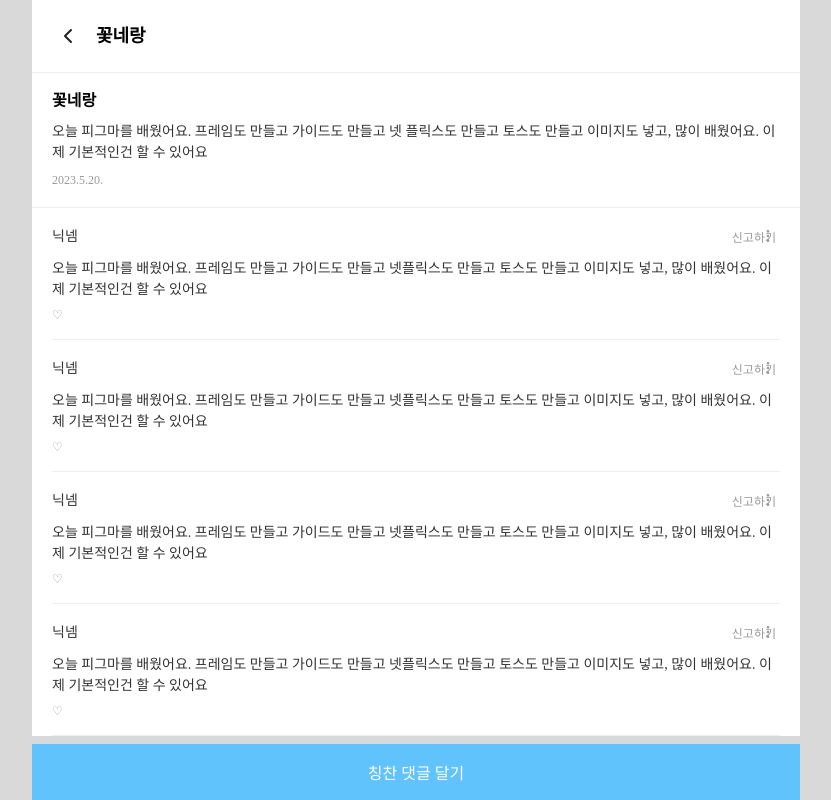
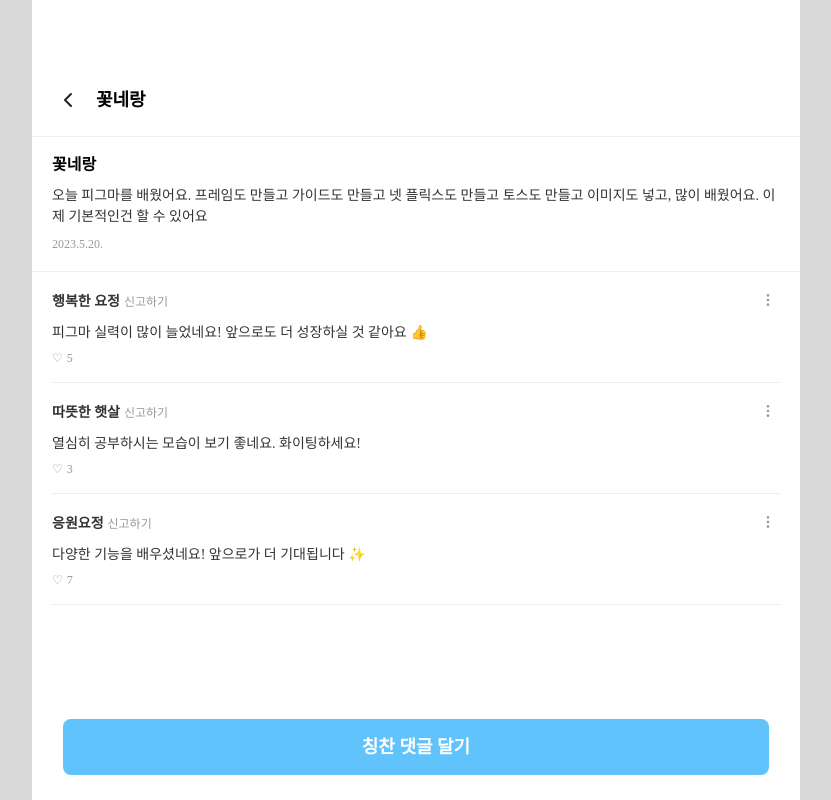
Before and after one commit to chchyj-project/chchyj-front, a React (Vite) app: page /post/1 in a window 1280 px wide. Shown: the whole page, without its empty margins (224-1055 px from the left). Built offline with nearby package versions, Linux system fonts and the light colour scheme.

Commit message:
[chore]:공통 커스텀 토스트바 UI 추가 (라이브러리 아님)

```diff
--- /dev/null
+++ b/src/components/ToastPopup.tsx
@@ -0,0 +1,80 @@
+import styled, { keyframes } from 'styled-components';
+import { useEffect } from 'react';
+
+const slideInFromTop = keyframes`
+  from {
+    transform: translateY(-100%);
+    opacity: 0;
+  }
+  to {
+    transform: translateY(0);
+    opacity: 0.97;
+  }
+`;
+
+const slideInFromBottom = keyframes`
+  from {
+    transform: translateY(100%);
+    opacity: 0;
+  }
+  to {
+    transform: translateY(0);
+    opacity: 0.97;
+  }
+`;
+const ToastContainer = styled.div`
+  position: fixed;
+  top: 0;
+  left: 0;
+  right: 0;
+  bottom: 0;
+  max-width: 768px;
+  margin: 0 auto;
+  pointer-events: none; // 클릭 이벤트가 뒤의 요소들에 전달되도록
+  z-index: 20;
+`;
+
+const ToastWrapper = styled.div`
+  position: relative; // fixed에서 relative로 변경
+  display: flex;
+  height: 4rem;
+  width: 60%;
+  margin: 0 auto; // 가로 중앙 정렬
+  padding: 10px;
+  align-items: center;
+  justify-content: center;
+  border-radius: 1rem;
+  background-color: #22c55e;
+  opacity: 97%;
+  box-shadow: 0px 2px 8px rgba(0, 0, 0, 0.25);
+  top: 50vh; // 세로 중앙 정렬
+  transform: translateY(-50%); // 세로 중앙 정렬
+  animation: ${(props) =>
+      props.$position === 'top' ? slideInFromTop : slideInFromBottom}
+    0.5s ease-out forwards;
+`;
+
+const ToastMessage = styled.p`
+  font-size: 16px; // text-Body에 해당하는 크기
+  color: white;
+`;
+
+export default function ToastPopup({ message, setToast, position }: any) {
+  // 3초 뒤 toast를 false로 변경합니다.
+  useEffect(() => {
+    const timer = setTimeout(() => {
+      setToast(false);
+    }, 3000);
+    return () => {
+      clearTimeout(timer);
+    };
+  }, [setToast]);
+
+  return (
+    <ToastContainer>
+      <ToastWrapper $position={position}>
+        <ToastMessage>{message}</ToastMessage>
+      </ToastWrapper>
+    </ToastContainer>
+  );
+}
--- /dev/null
+++ b/src/data/mockData/praiseDetail.ts
@@ -0,0 +1,49 @@
+interface Comment {
+  id: number;
+  nickname: string;
+  content: string;
+  likes: number;
+  createdAt: string;
+}
+
+interface Post {
+  id: number;
+  title: string;
+  content: string;
+  createdAt: string;
+  author: string;
+  comments: Comment[];
+}
+
+// mockData/praiseData.ts
+export const mockPost: Post = {
+  id: 1,
+  title: '꽃네랑',
+  content:
+    '오늘 피그마를 배웠어요. 프레임도 만들고 가이드도 만들고 넷 플릭스도 만들고 토스도 만들고 이미지도 넣고, 많이 배웠어요. 이제 기본적인건 할 수 있어요',
+  createdAt: '2023.5.20.',
+  author: '꽃네랑',
+  comments: [
+    {
+      id: 1,
+      nickname: '행복한 요정',
+      content: '피그마 실력이 많이 늘었네요! 앞으로도 더 성장하실 것 같아요 👍',
+      likes: 5,
+      createdAt: '2023.5.20.',
+    },
+    {
+      id: 2,
+      nickname: '따뜻한 햇살',
+      content: '열심히 공부하시는 모습이 보기 좋네요. 화이팅하세요!',
+      likes: 3,
+      createdAt: '2023.5.20.',
+    },
+    {
+      id: 3,
+      nickname: '응원요정',
+      content: '다양한 기능을 배우셨네요! 앞으로가 더 기대됩니다 ✨',
+      likes: 7,
+      createdAt: '2023.5.20.',
+    },
+  ],
+};
--- a/src/pages/PraiseDetail.tsx
+++ b/src/pages/PraiseDetail.tsx
@@ -1,16 +1,22 @@
 import styled from 'styled-components';
 import { ChevronLeft, MoreVertical } from 'lucide-react';
+import Common from '../style/Common.ts';
+import styleToken from '../style/styleToken.ts';
+import { useNavigate } from 'react-router-dom';
+import { mockPost } from '../data/mockData/praiseDetail.ts';
 
 const Container = styled.div`
   max-width: 768px;
   margin: 0 auto;
   background: white;
+  min-height: 100vh; // height: 100vh 대신 min-height: 100vh 사용
+  padding-bottom: 100px; // 하단 버튼을 위한 여백 추가
 `;
 
 const Header = styled.header`
   display: flex;
   align-items: center;
-  padding: 16px;
+  padding: 80px 16px 16px 16px;
   border-bottom: 1px solid #eee;
 `;
 
@@ -61,8 +67,8 @@ const CommentItem = styled.div`
 `;
 
 const CommentHeader = styled.div`
-  display: flex;
-  align-items: center;
+  //display: flex;
+  //align-items: center;
   margin-bottom: 8px;
 `;
 
@@ -70,6 +76,7 @@ const Nickname = styled.span`
   font-size: 14px;
   color: #333;
   margin-right: auto;
+  font-weight: bolder;
 `;
 
 const ActionButton = styled.button`
@@ -105,19 +112,31 @@ const LikeButton = styled.button`
   cursor: pointer;
 `;
 
+const BottomButtonWrapper = styled.div`
+  position: fixed;
+  bottom: 25px;
+  z-index: 100;
+  display: flex;
+  justify-content: center;
+  max-width: 784px;
+  width: 100%;
+  margin: 0 auto;
+  left: 50%;
+  transform: translateX(-50%);
+`;
+
 const BottomButton = styled.button`
-  position: fixed;
-  bottom: 0;
-  left: 0;
-  right: 0;
-  background: #60c3fb;
-  color: white;
-  border: none;
-  padding: 16px;
-  font-size: 16px;
+  //padding: 15px 100px;
+  height: 56px;
+  width: 90%;
+  background-color: ${Common.colors.skyblue};
+  color: ${styleToken.color.white};
+  font-size: 18px;
+  font-weight: 700;
+  line-height: 19px;
+  border-radius: 8px;
   cursor: pointer;
-  max-width: 768px;
-  margin: 0 auto;
+  transition: background-color 0.3s ease;
 `;
 
 const MenuButton = styled.button`
@@ -132,48 +151,49 @@ const MenuButton = styled.button`
 `;
 
 export default function PraiseDetail() {
+  const navigate = useNavigate();
+  const nickname = localStorage.getItem('nickname');
+  const moveToListPage = () => {
+    navigate('/home?userSocialId=' + nickname);
+  };
+
   return (
     <Container>
       <Header>
-        <BackButton>
+        <BackButton onClick={moveToListPage}>
           <ChevronLeft size={24} />
         </BackButton>
         <Title>꽃네랑</Title>
       </Header>
 
       <PostContainer>
-        <PostTitle>꽃네랑</PostTitle>
-        <PostContent>
-          오늘 피그마를 배웠어요. 프레임도 만들고 가이드도 만들고 넷 플릭스도
-          만들고 토스도 만들고 이미지도 넣고, 많이 배웠어요. 이제 기본적인건 할
-          수 있어요
-        </PostContent>
-        <PostDate>2023.5.20.</PostDate>
+        <PostTitle>{mockPost.title}</PostTitle>
+        <PostContent>{mockPost.content}</PostContent>
+        <PostDate>{mockPost.createdAt}</PostDate>
       </PostContainer>
 
       <CommentSection>
-        {[1, 2, 3, 4].map((index) => (
-          <CommentItem key={index}>
+        {mockPost.comments.map((comment) => (
+          <CommentItem key={comment.id}>
             <MenuButton>
               <MoreVertical size={16} />
             </MenuButton>
             <CommentHeader>
-              <Nickname>닉넴</Nickname>
+              <Nickname>{comment.nickname}</Nickname>
               <ActionButton>신고하기</ActionButton>
             </CommentHeader>
-            <CommentContent>
-              오늘 피그마를 배웠어요. 프레임도 만들고 가이드도 만들고 넷플릭스도
-              만들고 토스도 만들고 이미지도 넣고, 많이 배웠어요. 이제 기본적인건
-              할 수 있어요
-            </CommentContent>
+            <CommentContent>{comment.content}</CommentContent>
             <LikeButton>
               <span>♡</span>
+              {comment.likes > 0 && <span>{comment.likes}</span>}
             </LikeButton>
           </CommentItem>
         ))}
       </CommentSection>
 
-      <BottomButton>칭찬 댓글 달기</BottomButton>
+      <BottomButtonWrapper>
+        <BottomButton>칭찬 댓글 달기</BottomButton>
+      </BottomButtonWrapper>
     </Container>
   );
 }
--- a/src/pages/PraiseItem.tsx
+++ b/src/pages/PraiseItem.tsx
@@ -40,6 +40,7 @@ const Content = styled.p`
   line-height: 1.5;
   color: #333;
   margin: 10px 0;
+  cursor: pointer;
 `;
 
 const CommentInfo = styled.div`
@@ -115,7 +116,7 @@ const PraiseItem = ({
   };
 
   return (
-    <Container $islast={islast && !isCommentOpen} onClick={moveToDetail}>
+    <Container $islast={islast && !isCommentOpen}>
       <Header>
         <TitleWrapper>
           <Title>{article.userId}</Title>
@@ -126,7 +127,7 @@ const PraiseItem = ({
         </TitleWrapper>
         <Date>{createdAt.format('YYYY.MM.DD')}</Date>
       </Header>
-      <Content>{article.content}</Content>
+      <Content onClick={moveToDetail}>{article.content}</Content>
       <RowFlexBetween>
         <CommentInfo onClick={toggleCommentBox}>
           칭찬댓글 {article.commentCount}개
```
Also changed, not shown: src/pages/WriteSlidingPanel.tsx (+88 -5 lines).
